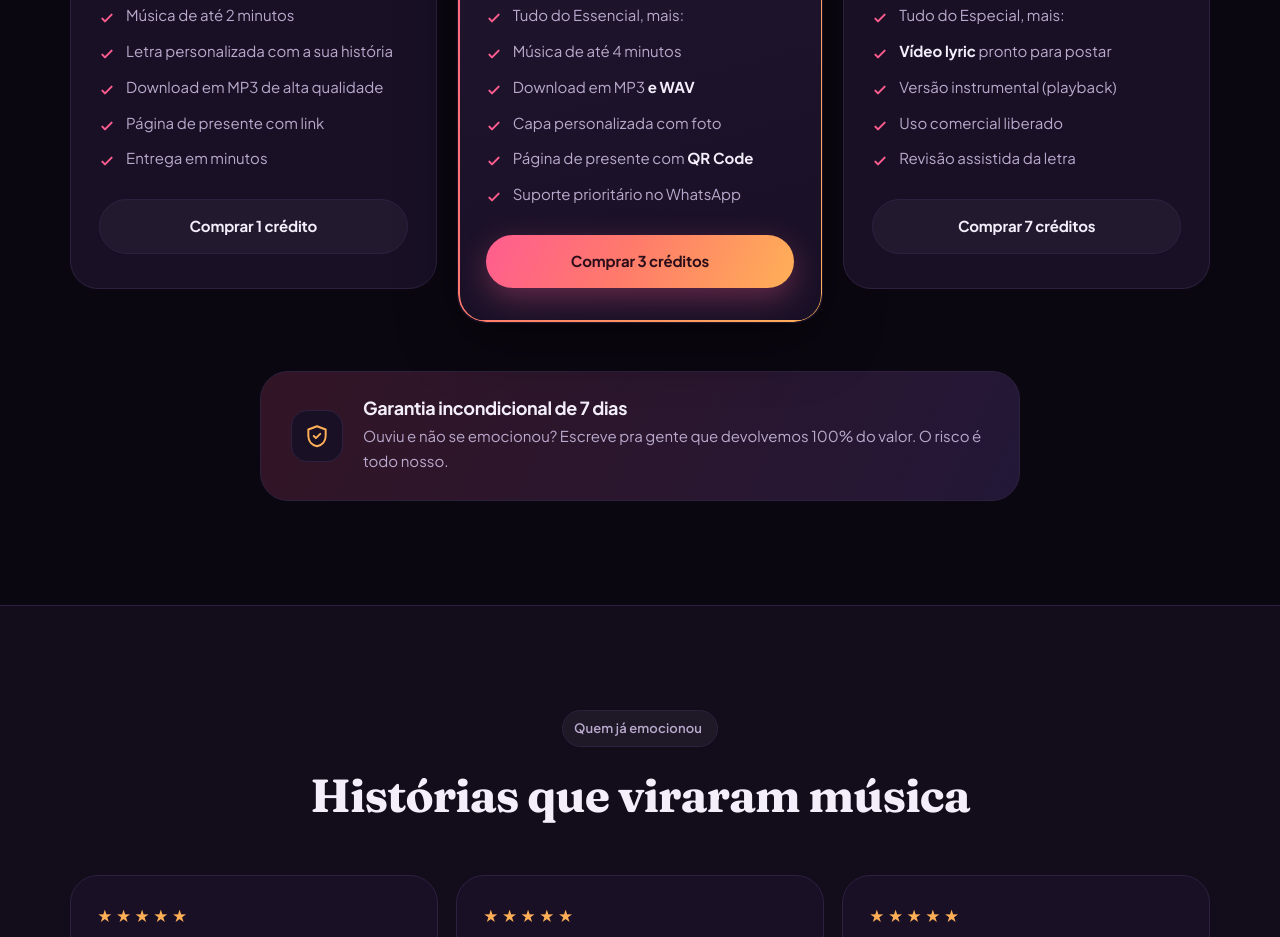
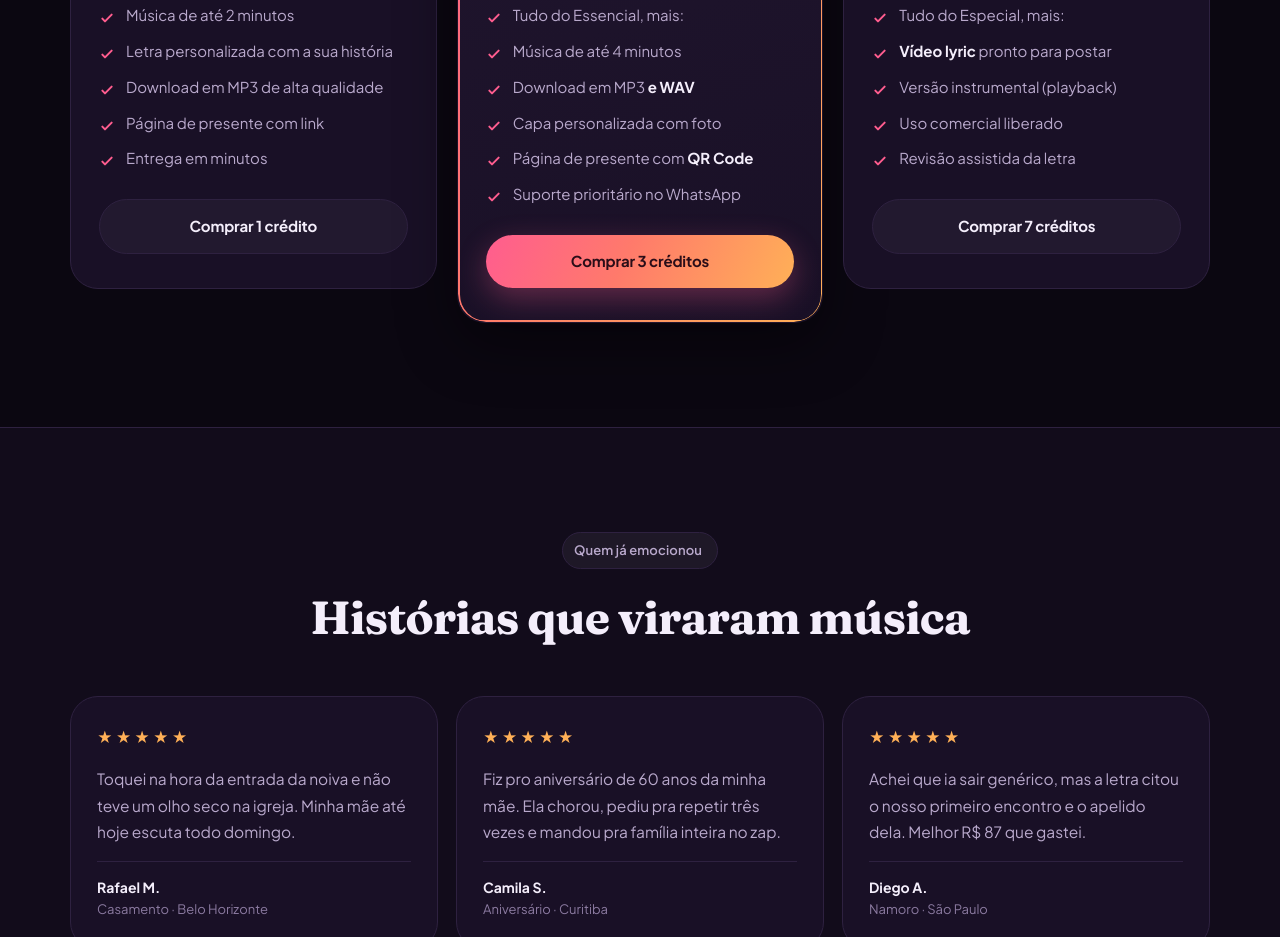
Before and after one commit to facasuamusica/facasuamusica, a website: page public/site/index.html in a window 1280 px wide. Shown: the part 4749-5686 px from the top of the page. Drawn offline with Linux system fonts and the light colour scheme.

Commit message:
Remove a promessa de garantia de 7 dias da landing page
Sai a secao de garantia, a pergunta do FAQ sobre reembolso e o card de
beneficio que repetia a mesma promessa, junto com o CSS que ficou orfao.
O link de Politica de reembolso no rodape permanece.

Co-Authored-By: Claude Opus 5 <noreply@anthropic.com>

```diff
--- a/public/assets/css/style.css
+++ b/public/assets/css/style.css
@@ -386,16 +386,6 @@ ul, ol { margin: 0; padding: 0; list-style: none; }
 }
 .plan__list strong { color: var(--text); }
 
-.guarantee {
-  display: flex; align-items: center; gap: 20px;
-  max-width: 760px; margin: 48px auto 0; padding: 26px 30px;
-  background: var(--grad-soft); border: 1px solid var(--line); border-radius: var(--radius-lg);
-}
-.guarantee__ico { flex: none; display: grid; place-items: center; width: 52px; height: 52px; background: var(--surface); border: 1px solid var(--line); border-radius: 16px; color: var(--brand-2); }
-.guarantee__ico svg { width: 26px; height: 26px; }
-.guarantee h3 { font-size: 18px; margin-bottom: 6px; }
-.guarantee p { font-size: 15px; color: var(--text-soft); }
-
 /* ---------- depoimentos ---------- */
 .testimonials { display: grid; grid-template-columns: repeat(auto-fit, minmax(280px, 1fr)); gap: 18px; }
 .testimonial {
@@ -604,7 +594,6 @@ body.is-locked { overflow: hidden; }
   .sticky-cta { display: flex; }
   body { padding-bottom: 0; }
   .samples { grid-template-columns: 1fr; }
-  .guarantee { flex-direction: column; text-align: center; }
   .site-footer__inner { grid-template-columns: 1fr; gap: 28px; }
   .player-card { padding: 20px; }
   .player-card__lyric { font-size: 14.5px; }
--- a/public/assets/js/main.js
+++ b/public/assets/js/main.js
@@ -177,7 +177,7 @@
      Varredura no scroll em vez de IntersectionObserver: links âncora podem
      pular seções inteiras, e um observer nunca reporta quem não chegou a
      cruzar a viewport — essas seções ficariam invisíveis para sempre. */
-  var revealTargets = $$('.section__head, .step, .card, .plan, .testimonial, .player-card, .guarantee, .faq__item, .final-cta__inner');
+  var revealTargets = $$('.section__head, .step, .card, .plan, .testimonial, .player-card, .faq__item, .final-cta__inner');
   revealTargets.forEach(function (el) { el.setAttribute('data-reveal', ''); });
 
   var pending = revealTargets.slice();
--- a/public/site/index.html
+++ b/public/site/index.html
@@ -317,14 +317,6 @@
 
       <article class="card">
         <span class="card__ico" aria-hidden="true">
-          <svg viewBox="0 0 24 24" fill="none"><path d="M12 3 4 6v6c0 5 3.4 8.5 8 9.5 4.6-1 8-4.5 8-9.5V6l-8-3Z" stroke="currentColor" stroke-width="1.8" stroke-linejoin="round"/><path d="m9 12 2 2 4-4" stroke="currentColor" stroke-width="1.8" stroke-linecap="round" stroke-linejoin="round"/></svg>
-        </span>
-        <h3>Não gostou? Devolvemos</h3>
-        <p>Se a música não te emocionar, você tem 7 dias para pedir reembolso integral. Sem burocracia e sem perguntas chatas.</p>
-      </article>
-
-      <article class="card">
-        <span class="card__ico" aria-hidden="true">
           <svg viewBox="0 0 24 24" fill="none"><path d="M9 18V5l11-2v13" stroke="currentColor" stroke-width="1.8" stroke-linecap="round" stroke-linejoin="round"/><circle cx="6" cy="18" r="3" stroke="currentColor" stroke-width="1.8"/><circle cx="17" cy="16" r="3" stroke="currentColor" stroke-width="1.8"/></svg>
         </span>
         <h3>Mais de 20 estilos musicais</h3>
@@ -426,16 +418,6 @@
       </article>
 
     </div>
-
-    <div class="guarantee">
-      <span class="guarantee__ico" aria-hidden="true">
-        <svg viewBox="0 0 24 24" fill="none"><path d="M12 3 4 6v6c0 5 3.4 8.5 8 9.5 4.6-1 8-4.5 8-9.5V6l-8-3Z" stroke="currentColor" stroke-width="1.8" stroke-linejoin="round"/><path d="m9 12 2 2 4-4" stroke="currentColor" stroke-width="1.8" stroke-linecap="round" stroke-linejoin="round"/></svg>
-      </span>
-      <div>
-        <h3>Garantia incondicional de 7 dias</h3>
-        <p>Ouviu e não se emocionou? Escreve pra gente que devolvemos 100% do valor. O risco é todo nosso.</p>
-      </div>
-    </div>
   </div>
 </section>
 
@@ -520,10 +502,6 @@
         <div class="faq__body"><p>Pix (liberação imediata), cartão de crédito em até 12x e boleto bancário. O pagamento é processado pelo Mercado Pago, com ambiente seguro e criptografado.</p></div>
       </details>
 
-      <details class="faq__item">
-        <summary>E se eu não gostar do resultado?</summary>
-        <div class="faq__body"><p>Você tem 7 dias para pedir o reembolso integral, sem precisar justificar. Basta falar com a gente pelo WhatsApp ou e-mail e devolvemos o valor.</p></div>
-      </details>
     </div>
   </div>
 </section>
```
